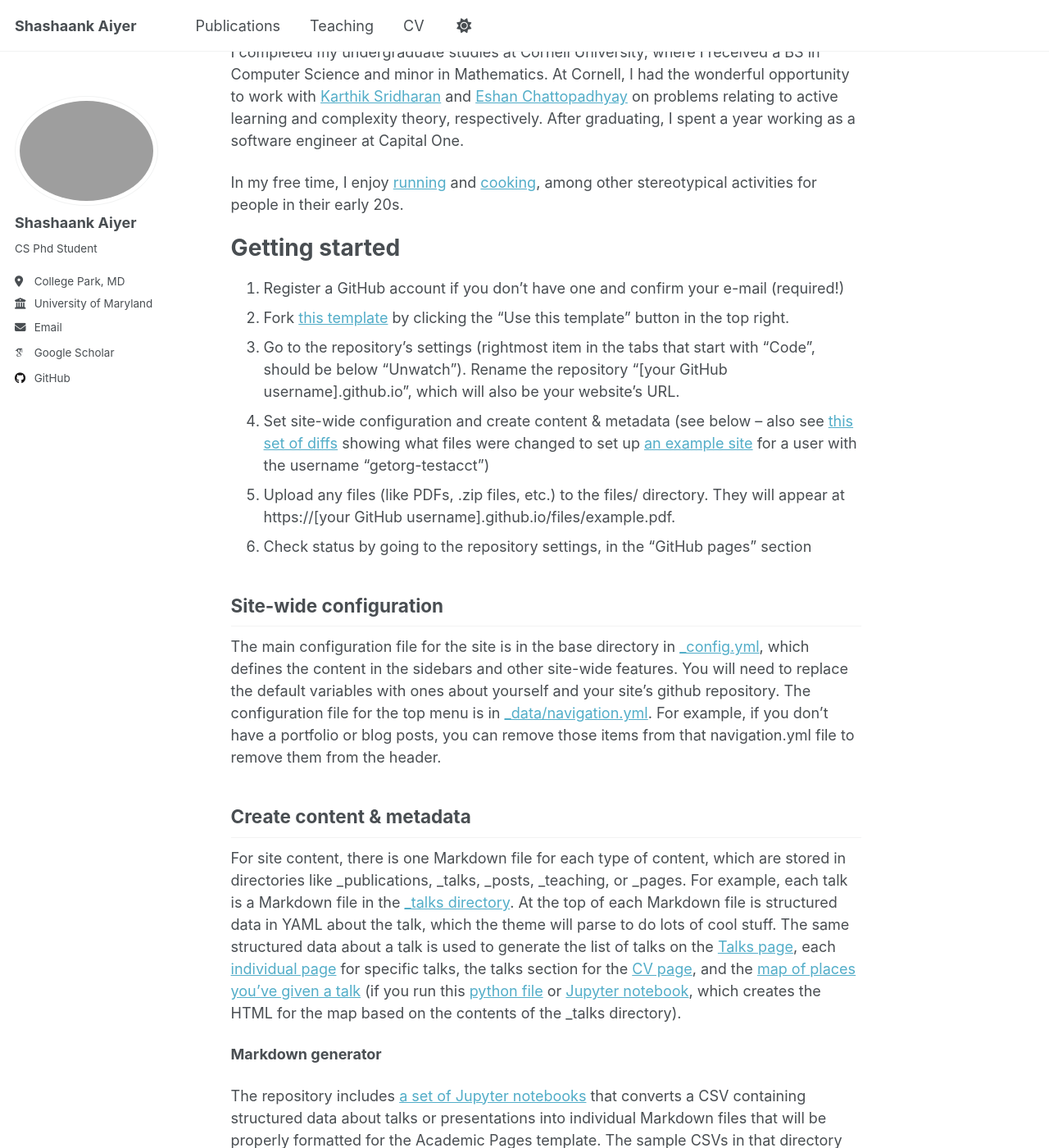
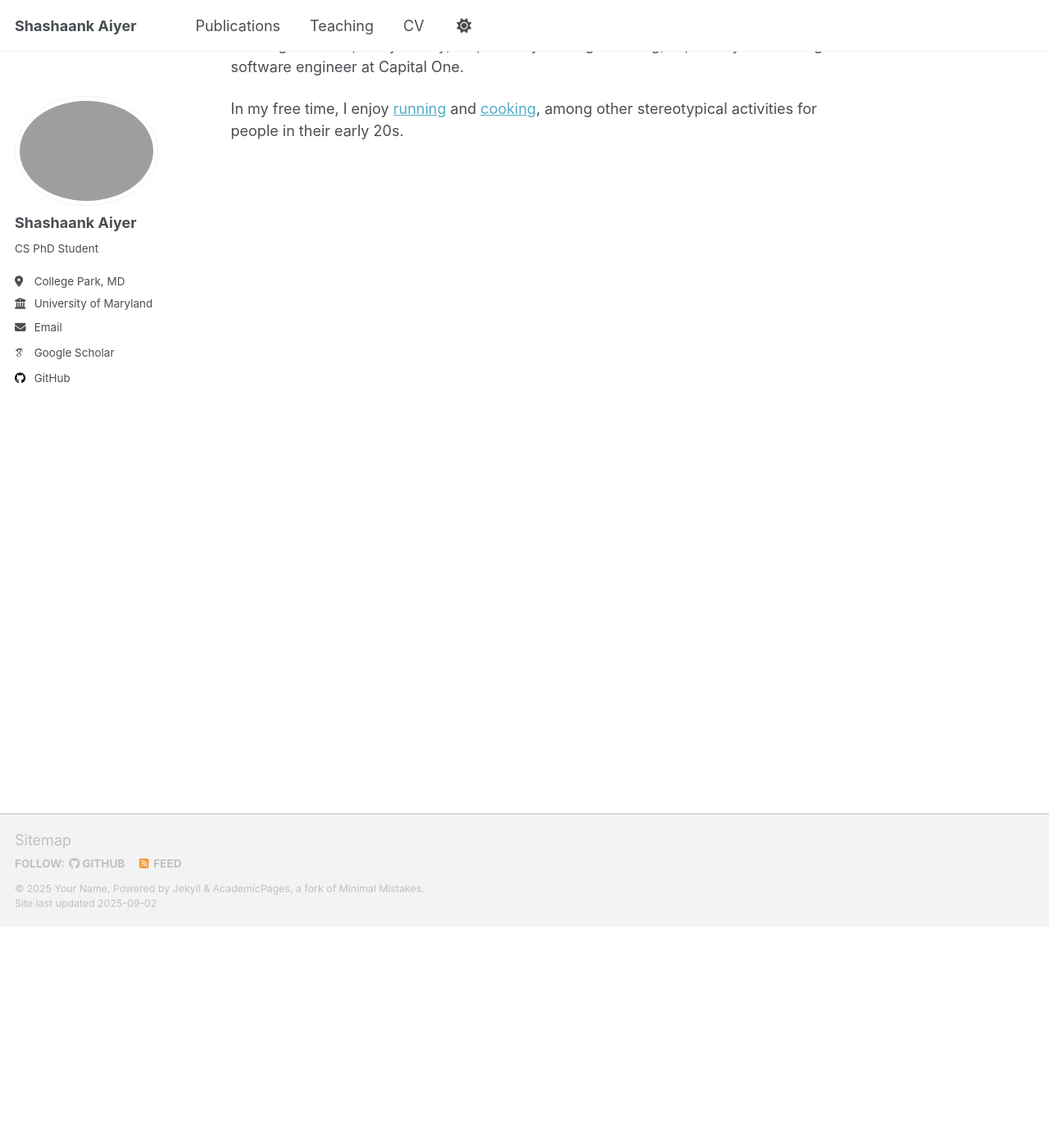
Before and after one commit to shashaank-aiyer/shashaank-aiyer.github.io, a Jekyll site: the page built from _pages/about.md, in a window 1280 px wide and 1400 px high, scrolled down 270 px. Shown: the whole window at 82% size. Built offline with Jekyll 4.4.1, drawn with Linux system fonts in a browser that asks for light colours; some web fonts are replaced; a script that is not in the unit is left out; our own code applies the rules of GitHub Pages for plain Markdown files; some of the changed text lies outside the part shown.

Commit message:
bug fixes

```diff
--- a/_config.yml
+++ b/_config.yml
@@ -25,7 +25,7 @@
   avatar           : "profile.png"
   name             : "Shashaank Aiyer"
   pronouns         : # example: "she/her"
-  bio              : CS Phd Student
+  bio              : CS PhD Student
   location         : College Park, MD
   employer         : University of Maryland
   uri              : # URL
--- a/_pages/about.md
+++ b/_pages/about.md
@@ -6,44 +6,8 @@
   - /about.html
 ---
 
-About
-=====
 Hi! I'm Shashaank, a first year CS PhD student in the [Algorithms and Theory Group](https://www.cs.umd.edu/researcharea/algorithms-and-theory) at the University of Maryland at College Park, where I am fortunate to be advised by [Han Shao](https://sites.google.com/view/hanshao/home). My research interests broadly lie in machine learning theory, and I am currently thinking about problems surrounding the underlying theory of language generation.
 
 I completed my undergraduate studies at Cornell University, where I received a BS in Computer Science and minor in Mathematics. At Cornell, I had the wonderful opportunity to work with [Karthik Sridharan](https://www.cs.cornell.edu/~sridharan/) and [Eshan Chattopadhyay](https://www.cs.cornell.edu/~eshan/) on problems relating to active learning and complexity theory, respectively. After graduating, I spent a year working as a software engineer at Capital One.
 
 In my free time, I enjoy [running](https://www.strava.com/athletes/150322762) and [cooking](https://www.instagram.com/shankcooks/?igsh=a3Z2cHRhZnRob3E1&utm_source=qr), among other stereotypical activities for people in their early 20s.
-
-
-Getting started
-======
-1. Register a GitHub account if you don't have one and confirm your e-mail (required!)
-1. Fork [this template](https://github.com/academicpages/academicpages.github.io) by clicking the "Use this template" button in the top right.
-1. Go to the repository's settings (rightmost item in the tabs that start with "Code", should be below "Unwatch"). Rename the repository "[your GitHub username].github.io", which will also be your website's URL.
-1. Set site-wide configuration and create content & metadata (see below -- also see [this set of diffs](http://archive.is/3TPas) showing what files were changed to set up [an example site](https://getorg-testacct.github.io) for a user with the username "getorg-testacct")
-1. Upload any files (like PDFs, .zip files, etc.) to the files/ directory. They will appear at https://[your GitHub username].github.io/files/example.pdf.
-1. Check status by going to the repository settings, in the "GitHub pages" section
-
-Site-wide configuration
-------
-The main configuration file for the site is in the base directory in [_config.yml](https://github.com/academicpages/academicpages.github.io/blob/master/_config.yml), which defines the content in the sidebars and other site-wide features. You will need to replace the default variables with ones about yourself and your site's github repository. The configuration file for the top menu is in [_data/navigation.yml](https://github.com/academicpages/academicpages.github.io/blob/master/_data/navigation.yml). For example, if you don't have a portfolio or blog posts, you can remove those items from that navigation.yml file to remove them from the header.
-
-Create content & metadata
-------
-For site content, there is one Markdown file for each type of content, which are stored in directories like _publications, _talks, _posts, _teaching, or _pages. For example, each talk is a Markdown file in the [_talks directory](https://github.com/academicpages/academicpages.github.io/tree/master/_talks). At the top of each Markdown file is structured data in YAML about the talk, which the theme will parse to do lots of cool stuff. The same structured data about a talk is used to generate the list of talks on the [Talks page](https://academicpages.github.io/talks), each [individual page](https://academicpages.github.io/talks/2012-03-01-talk-1) for specific talks, the talks section for the [CV page](https://academicpages.github.io/cv), and the [map of places you've given a talk](https://academicpages.github.io/talkmap.html) (if you run this [python file](https://github.com/academicpages/academicpages.github.io/blob/master/talkmap.py) or [Jupyter notebook](https://github.com/academicpages/academicpages.github.io/blob/master/talkmap.ipynb), which creates the HTML for the map based on the contents of the _talks directory).
-
-**Markdown generator**
-
-The repository includes [a set of Jupyter notebooks](https://github.com/academicpages/academicpages.github.io/tree/master/markdown_generator
-) that converts a CSV containing structured data about talks or presentations into individual Markdown files that will be properly formatted for the Academic Pages template. The sample CSVs in that directory are the ones I used to create my own personal website at stuartgeiger.com. My usual workflow is that I keep a spreadsheet of my publications and talks, then run the code in these notebooks to generate the Markdown files, then commit and push them to the GitHub repository.
-
-How to edit your site's GitHub repository
-------
-Many people use a git client to create files on their local computer and then push them to GitHub's servers. If you are not familiar with git, you can directly edit these configuration and Markdown files directly in the github.com interface. Navigate to a file (like [this one](https://github.com/academicpages/academicpages.github.io/blob/master/_talks/2012-03-01-talk-1.md) and click the pencil icon in the top right of the content preview (to the right of the "Raw | Blame | History" buttons). You can delete a file by clicking the trashcan icon to the right of the pencil icon. You can also create new files or upload files by navigating to a directory and clicking the "Create new file" or "Upload files" buttons.
-
-Example: editing a Markdown file for a talk
-![Editing a Markdown file for a talk](/images/editing-talk.png)
-
-For more info
-------
-More info about configuring Academic Pages can be found in [the guide](https://academicpages.github.io/markdown/), the [growing wiki](https://github.com/academicpages/academicpages.github.io/wiki), and you can always [ask a question on GitHub](https://github.com/academicpages/academicpages.github.io/discussions). The [guides for the Minimal Mistakes theme](https://mmistakes.github.io/minimal-mistakes/docs/configuration/) (which this theme was forked from) might also be helpful.
```
